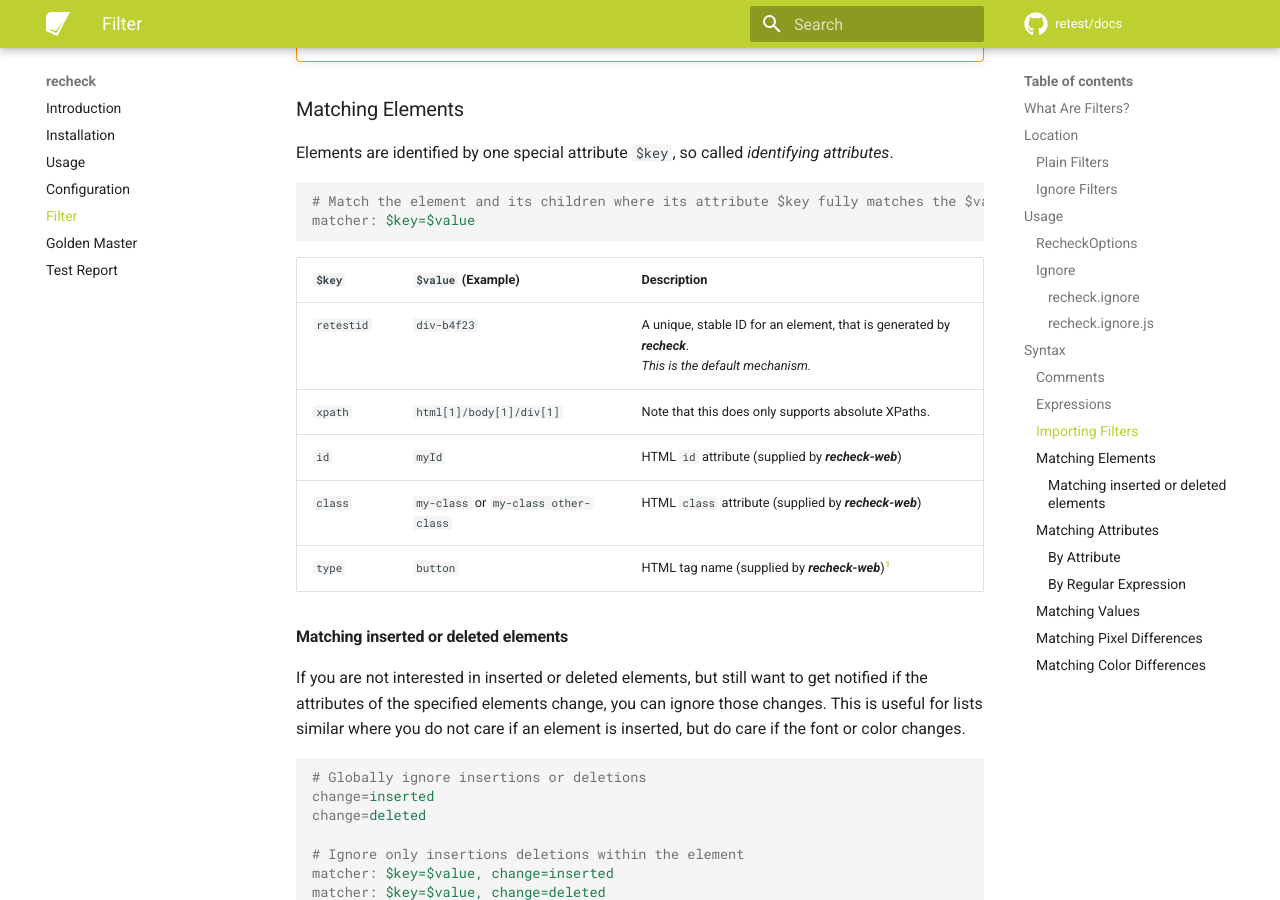
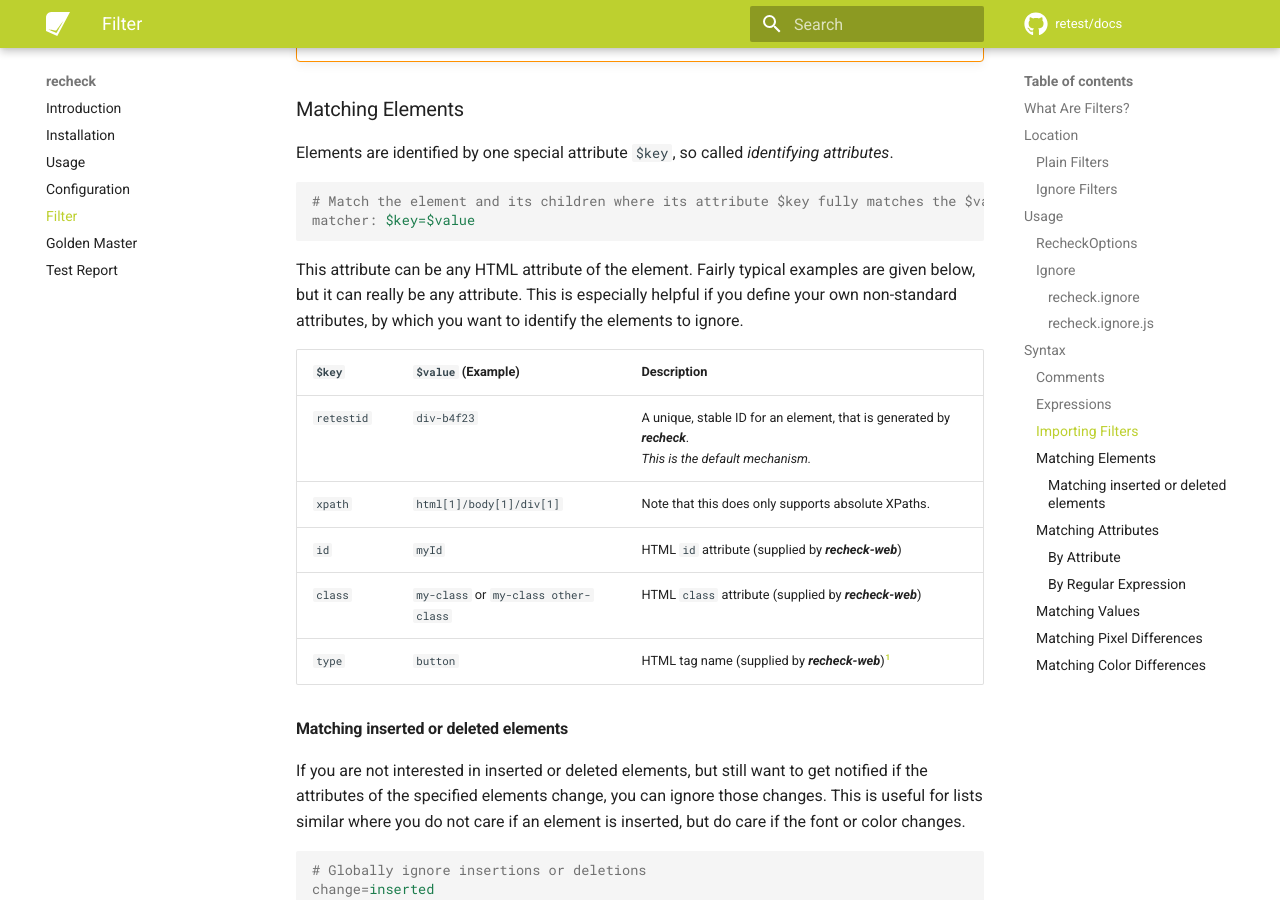
Before and after one commit to retest/docs, an MkDocs documentation site: the page built from docs/recheck/usage/filter.md, in a window 1280 px wide and 900 px high, scrolled down 5579 px. Built offline with MkDocs 1.6.1 and Material for MkDocs 9.7.7, drawn with Linux system fonts in a browser that asks for light colours; comment, search, counter and statistics services are not loaded.

Commit message:
Add better explanation of the `ElementByAttributeMatcher`

````diff
--- a/docs/recheck/usage/filter.md
+++ b/docs/recheck/usage/filter.md
@@ -217,6 +217,7 @@ Elements are identified by one special attribute `$key`, so called *identifying
 # Match the element and its children where its attribute $key fully matches the $value.
 matcher: $key=$value
 ```
+This attribute can be any HTML attribute of the element. Fairly typical examples are given below, but it can really be any attribute. This is especially helpful if you define your own non-standard attributes, by which you want to identify the elements to ignore.
 
 | `$key`     | `$value` (Example)                   | Description                                                                                                 |
 | ---------- | ------------------------------------ | ----------------------------------------------------------------------------------------------------------- |
````
